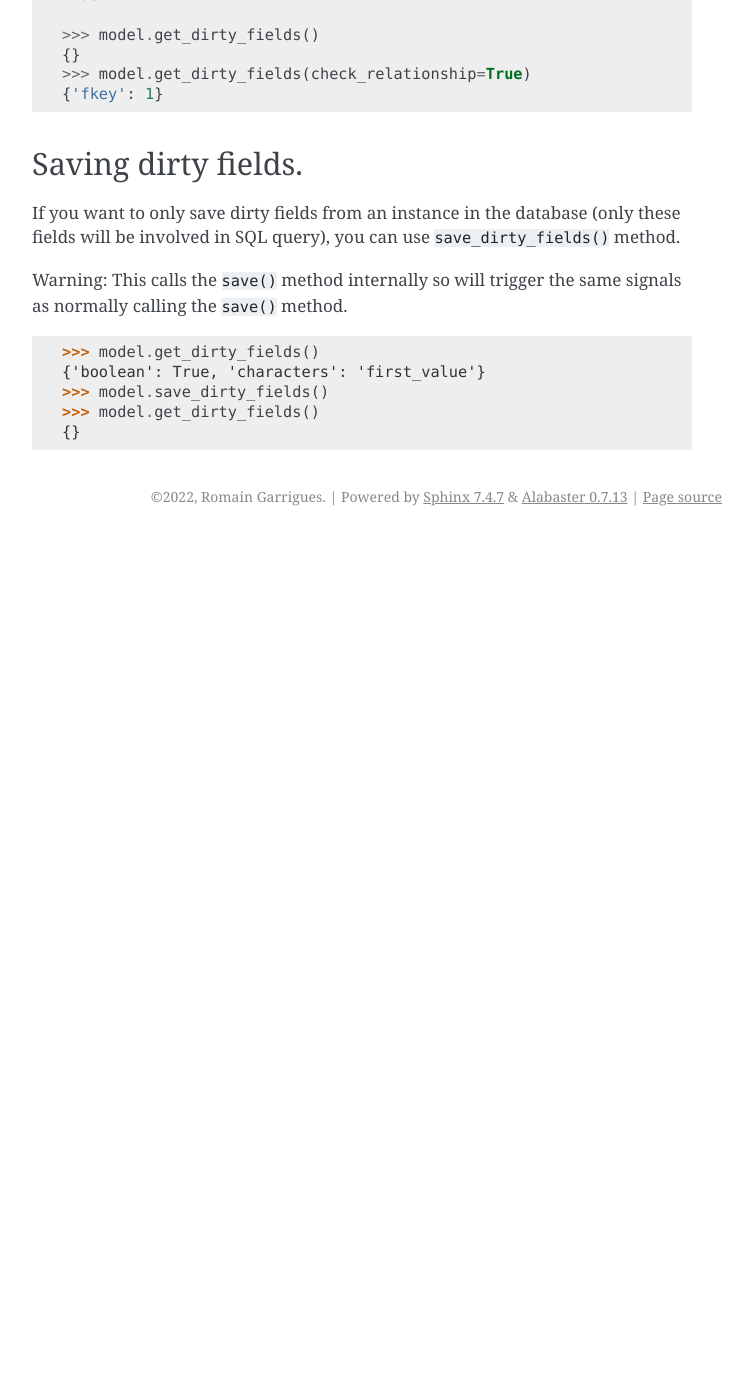
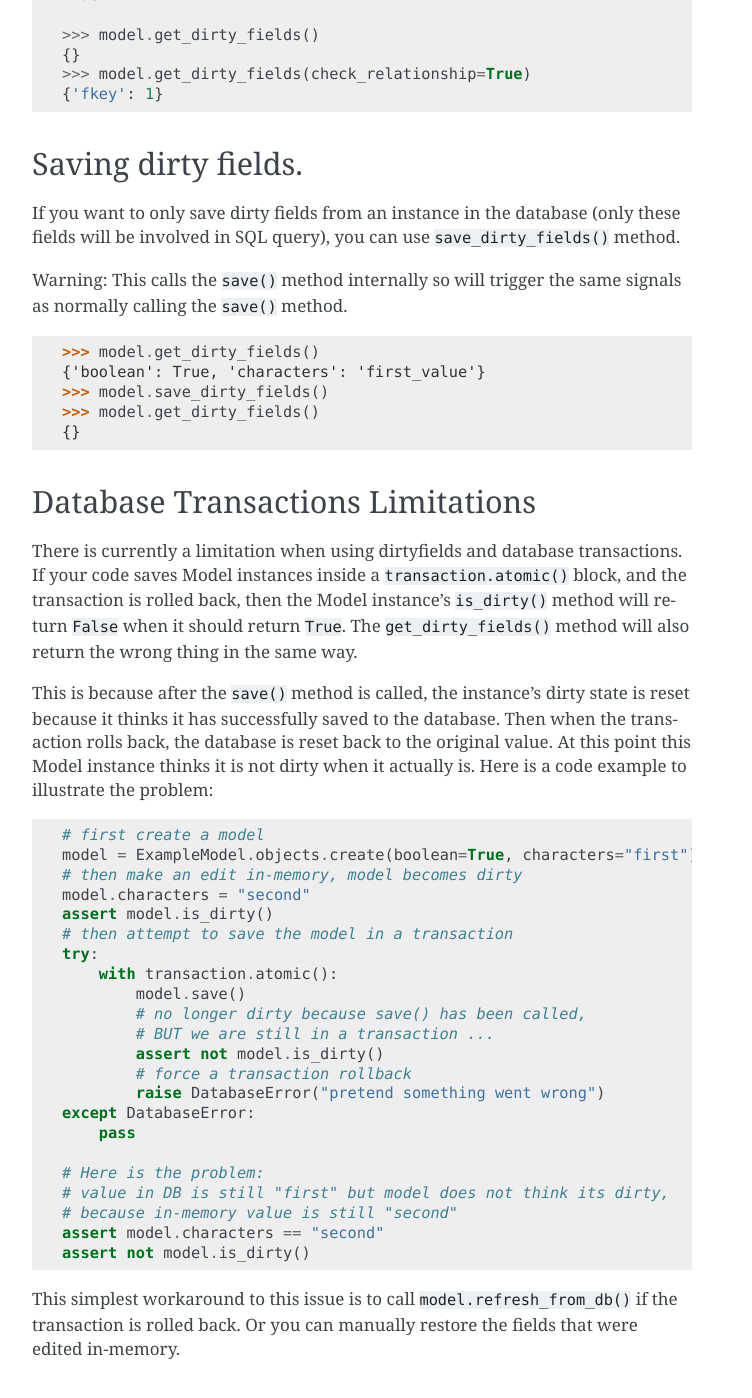
Before and after one commit to romgar/django-dirtyfields, a Sphinx documentation site: the page built from docs/advanced.rst, in a window 1280 px wide and 1400 px high, scrolled down 836 px. Shown: the whole window, without its empty margins (388-1140 px from the left). Built offline with Sphinx 7.4.7, drawn with Linux system fonts in a browser that asks for light colours; before the commit the page ends 1372 px from its top, so only the background shows below that; some of the changed text lies outside the part shown.

Commit message:
Document Issue #148 when using transactions and dirtyfields

```diff
--- a/ChangeLog.rst
+++ b/ChangeLog.rst
@@ -6,7 +6,8 @@ ChangeLog
 master
 ------
 
-*No changes yet*
+*Documentation:*
+    - Document limitations when using dirtyfields and database transactions (#148).
 
 
 .. _v1.8.0:
--- a/docs/advanced.rst
+++ b/docs/advanced.rst
@@ -59,3 +59,45 @@ Warning: This calls the ``save()`` method internally so will trigger the same si
     >>> model.save_dirty_fields()
     >>> model.get_dirty_fields()
     {}
+
+
+Database Transactions Limitations
+---------------------------------
+There is currently a limitation when using dirtyfields and database transactions.
+If your code saves Model instances inside a ``transaction.atomic()`` block, and the transaction is rolled back,
+then the Model instance's ``is_dirty()`` method will return ``False`` when it should return ``True``.
+The ``get_dirty_fields()`` method will also return the wrong thing in the same way.
+
+This is because after the ``save()`` method is called, the instance's dirty state is reset because it thinks it has
+successfully saved to the database. Then when the transaction rolls back, the database is reset back to the original value.
+At this point this Model instance thinks it is not dirty when it actually is.
+Here is a code example to illustrate the problem:
+
+.. code-block:: python
+
+    # first create a model
+    model = ExampleModel.objects.create(boolean=True, characters="first")
+    # then make an edit in-memory, model becomes dirty
+    model.characters = "second"
+    assert model.is_dirty()
+    # then attempt to save the model in a transaction
+    try:
+        with transaction.atomic():
+            model.save()
+            # no longer dirty because save() has been called,
+            # BUT we are still in a transaction ...
+            assert not model.is_dirty()
+            # force a transaction rollback
+            raise DatabaseError("pretend something went wrong")
+    except DatabaseError:
+        pass
+
+    # Here is the problem:
+    # value in DB is still "first" but model does not think its dirty,
+    # because in-memory value is still "second"
+    assert model.characters == "second"
+    assert not model.is_dirty()
+
+
+This simplest workaround to this issue is to call ``model.refresh_from_db()`` if the transaction is rolled back.
+Or you can manually restore the fields that were edited in-memory.
```
Also changed, not shown: 1 other file.
